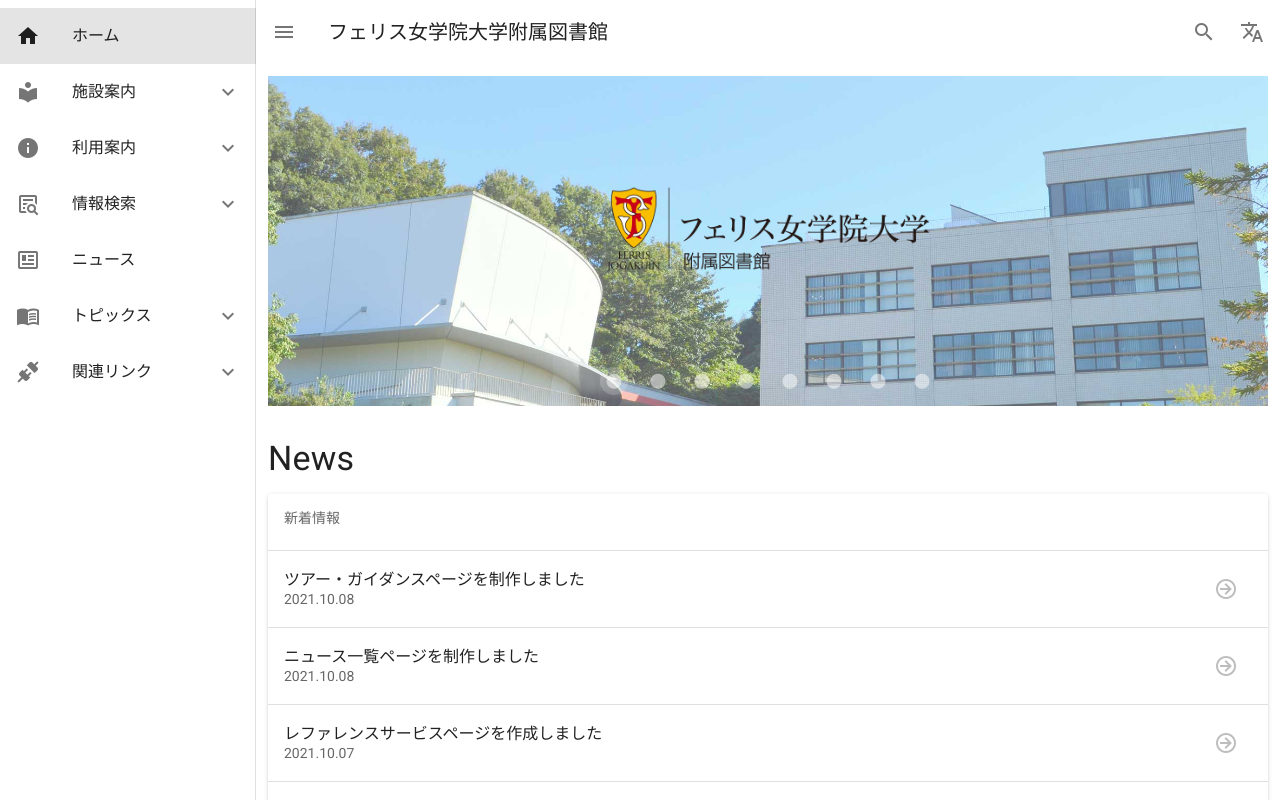
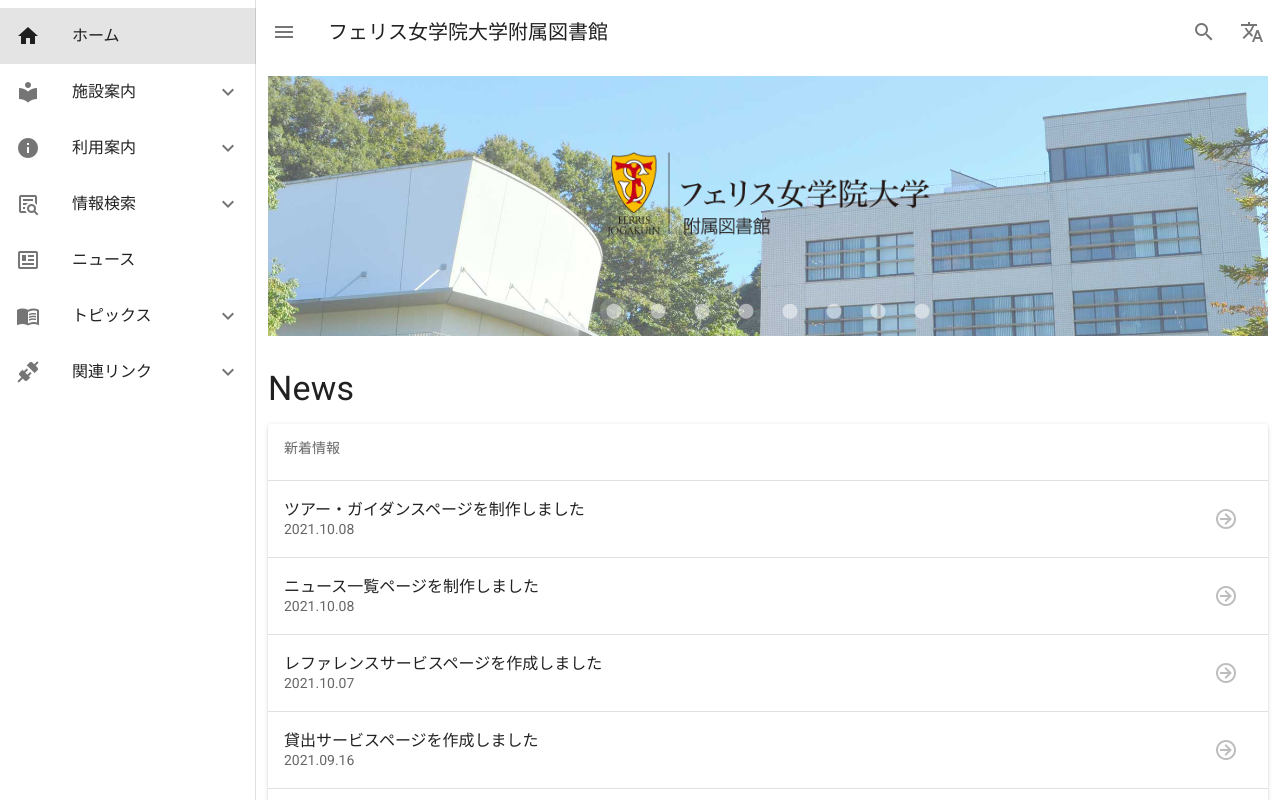
Before and after one commit to shu-saginoya/ferris-library, a Nuxt app: page / in a window 1280 px wide. Shown: the top 800 px of the page. Built offline with nearby package versions, Linux system fonts and the light colour scheme.

Commit message:
ホームページにスケルトンローダーを設定

```diff
--- a/components/MainVisual.vue
+++ b/components/MainVisual.vue
@@ -1,15 +1,22 @@
 <template>
-  <v-carousel cycle height="330" hide-delimiter-background show-arrows-on-hover>
-    <v-carousel-item
-      v-for="(item, i) in items"
-      :key="i"
-      :src="item.src"
+  <v-skeleton-loader
+    :height="height"
+    type="image"
+    :loading="loading"
+  >
+    <v-carousel
+      cycle
+      hide-delimiter-background
+      show-arrows-on-hover
+      :height="height"
     >
-      <v-row class="fill-height" align="center" justify="center">
-        <img src="@/assets/image/site-logo.png" width="350" height="113" />
-      </v-row>
-    </v-carousel-item>
-  </v-carousel>
+      <v-carousel-item v-for="(item, i) in items" :key="i" :src="item.src">
+        <v-row class="fill-height" align="center" justify="center">
+          <img src="@/assets/image/site-logo.png" width="350" height="113" />
+        </v-row>
+      </v-carousel-item>
+    </v-carousel>
+  </v-skeleton-loader>
 </template>
 
 <script>
@@ -17,6 +24,8 @@
   name: 'MainVisual',
   data() {
     return {
+      loading: true,
+      height: '260',
       items: [
         {
           src: require('@/assets/image/main-visual/main-visual-01.jpg'),
@@ -45,5 +54,8 @@
       ],
     }
   },
+  mounted() {
+    this.loading = false
+  },
 }
 </script>
--- a/components/NewsList.vue
+++ b/components/NewsList.vue
@@ -1,11 +1,17 @@
 <template>
   <v-card>
+    <v-skeleton-loader type="list-item" :loading="loading" max-width="200">
       <v-subheader><slot name="name">News</slot></v-subheader>
+    </v-skeleton-loader>
 
     <v-list two-line>
       <template v-for="info in reverseNews">
         <v-divider :key="info.id"></v-divider>
-
+        <v-skeleton-loader
+          :key="info.id"
+          type="list-item-two-line"
+          :loading="loading"
+        >
           <v-list-item :key="info.id">
             <v-list-item-content>
               <v-list-item-title>{{ info.title }}</v-list-item-title>
@@ -13,6 +19,7 @@
                 {{ info.date }}
               </v-list-item-subtitle>
             </v-list-item-content>
+
             <v-list-item-action>
               <v-dialog :key="info.id" v-model="dialog" max-width="600">
                 <template #activator="{ on, attrs }">
@@ -39,10 +46,20 @@
                     <v-card-text class="mt-6" v-html="info.contents">
                     </v-card-text>
                     <v-card-actions v-if="info.actions">
-                    <base-btn-inside v-for="btn in info.actions" :key="btn.id" :link="btn.link" :to="btn.to"></base-btn-inside>
+                      <base-btn-inside
+                        v-for="btn in info.actions"
+                        :key="btn.id"
+                        :link="btn.link"
+                        :to="btn.to"
+                      ></base-btn-inside>
                     </v-card-actions>
                     <v-card-actions v-if="info.openinnew">
-                    <base-btn-open-in-new v-for="btn in info.openinnew" :key="btn.id" :link="btn.link" :url="btn.url"></base-btn-open-in-new>
+                      <base-btn-open-in-new
+                        v-for="btn in info.openinnew"
+                        :key="btn.id"
+                        :link="btn.link"
+                        :url="btn.url"
+                      ></base-btn-open-in-new>
                     </v-card-actions>
                     <v-card-actions class="justify-end">
                       <v-btn text @click="dialog.value = false">Close</v-btn>
@@ -52,6 +69,7 @@
               </v-dialog>
             </v-list-item-action>
           </v-list-item>
+        </v-skeleton-loader>
       </template>
     </v-list>
   </v-card>
@@ -64,11 +82,15 @@
   name: 'NewsList',
   data: () => ({
     news,
+    loading: true,
   }),
   computed: {
     reverseNews() {
       return this.news.slice().reverse()
     },
   },
+  mounted() {
+    this.loading = false
+  },
 }
 </script>
```
Lines whose indentation alone changed are shown as unchanged.
